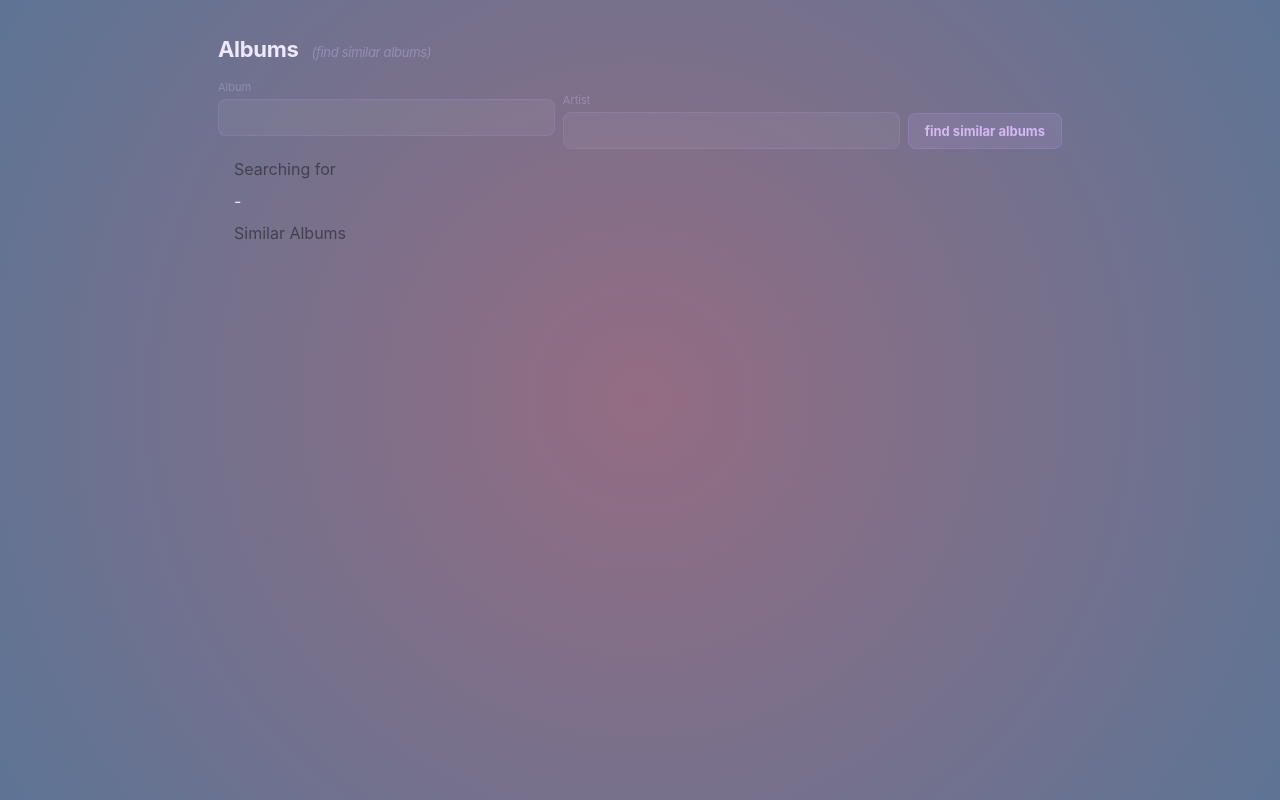
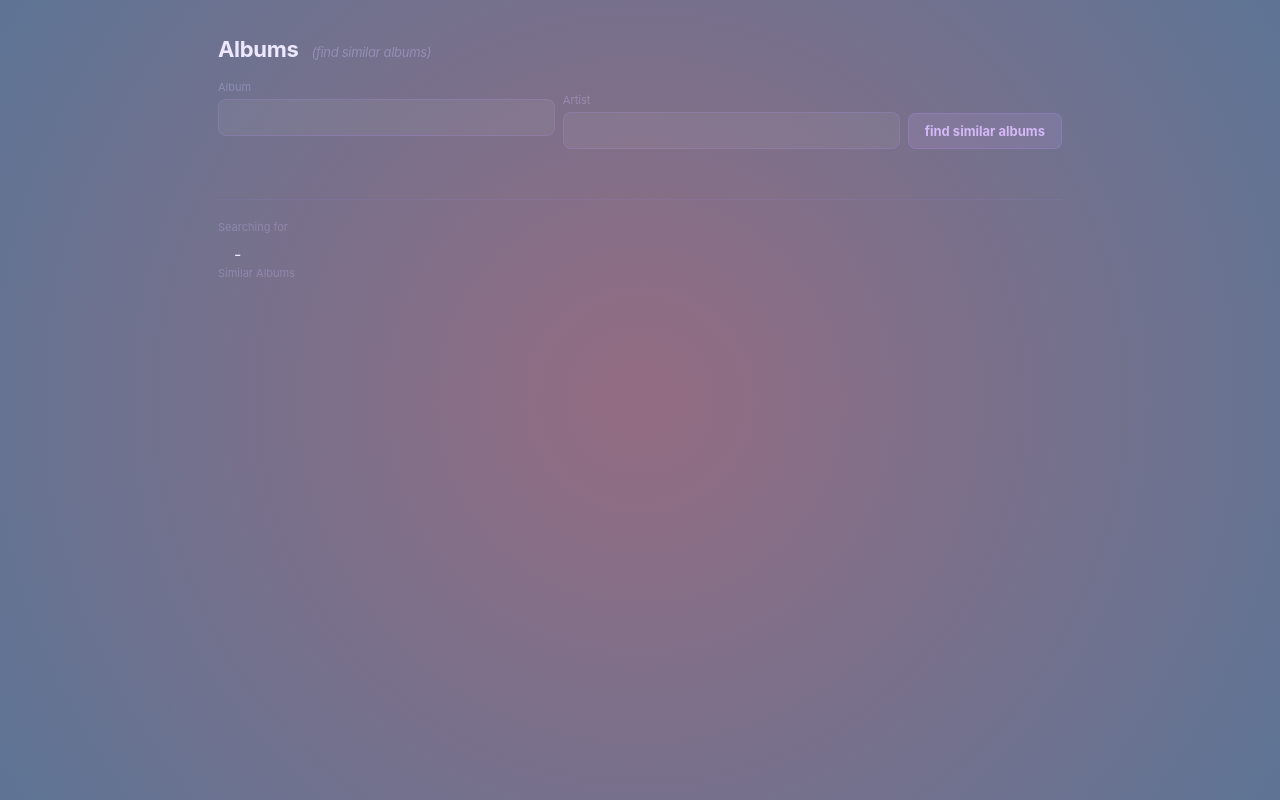
Before and after one commit to sen3th/albums, a website: page public/index.html in a window 1280 px wide. Drawn offline with Linux system fonts and the light colour scheme.

Commit message:
added divider for results, section label stylings, status text stylings

```diff
--- a/public/index.html
+++ b/public/index.html
@@ -24,6 +24,7 @@
     </form>
 
     <p id="status"></p>
+    <hr class="divider"/>
     <p class="section-label">Searching for</p>
     <div id="seed" class="seed-summary">-</div>
 
--- a/public/styles.css
+++ b/public/styles.css
@@ -56,7 +56,10 @@ background: radial-gradient(circle, rgba(238, 174, 202, 1) 0%, rgba(148, 187, 23
 }
 
 #status{
-    margin: 10px 16px 0;
+    font-size: 12px;
+    color: rgba(210, 195, 255, 0.32 );
+    margin: 10px 0 0;
+    min-height: 16px;
 }
 
 #seed{
@@ -259,3 +262,15 @@ background: radial-gradient(circle, rgba(238, 174, 202, 1) 0%, rgba(148, 187, 23
     opacity: 0.25;
     content: "🎵";
 }
+
+.section-label{
+    font-size: 11px;
+    color: rgba(210, 195, 255, 0.28);
+    margin: 0 0 8px;
+}
+
+.divider{
+    border: none;
+    border-top: 1px solid rgba(180, 140, 255, 0.1);
+    margin: 24px 0 20px;
+}
```
